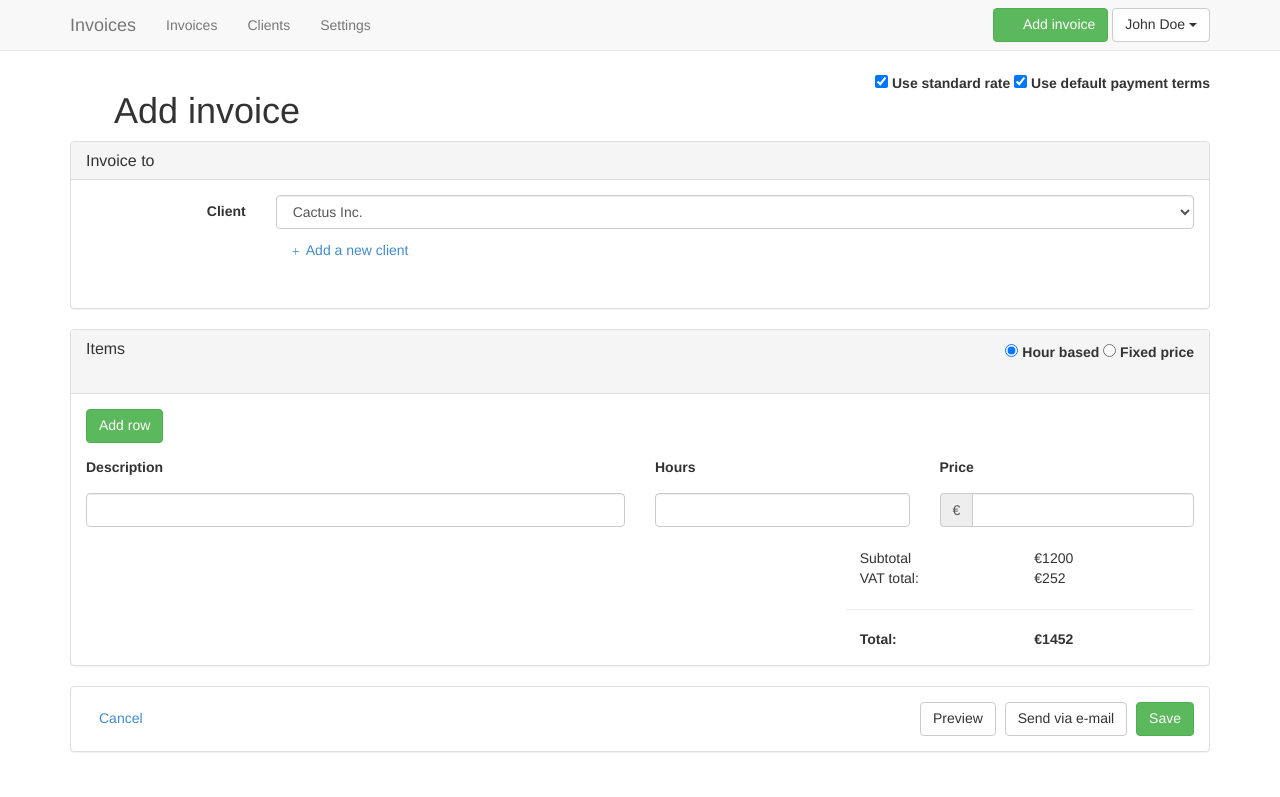
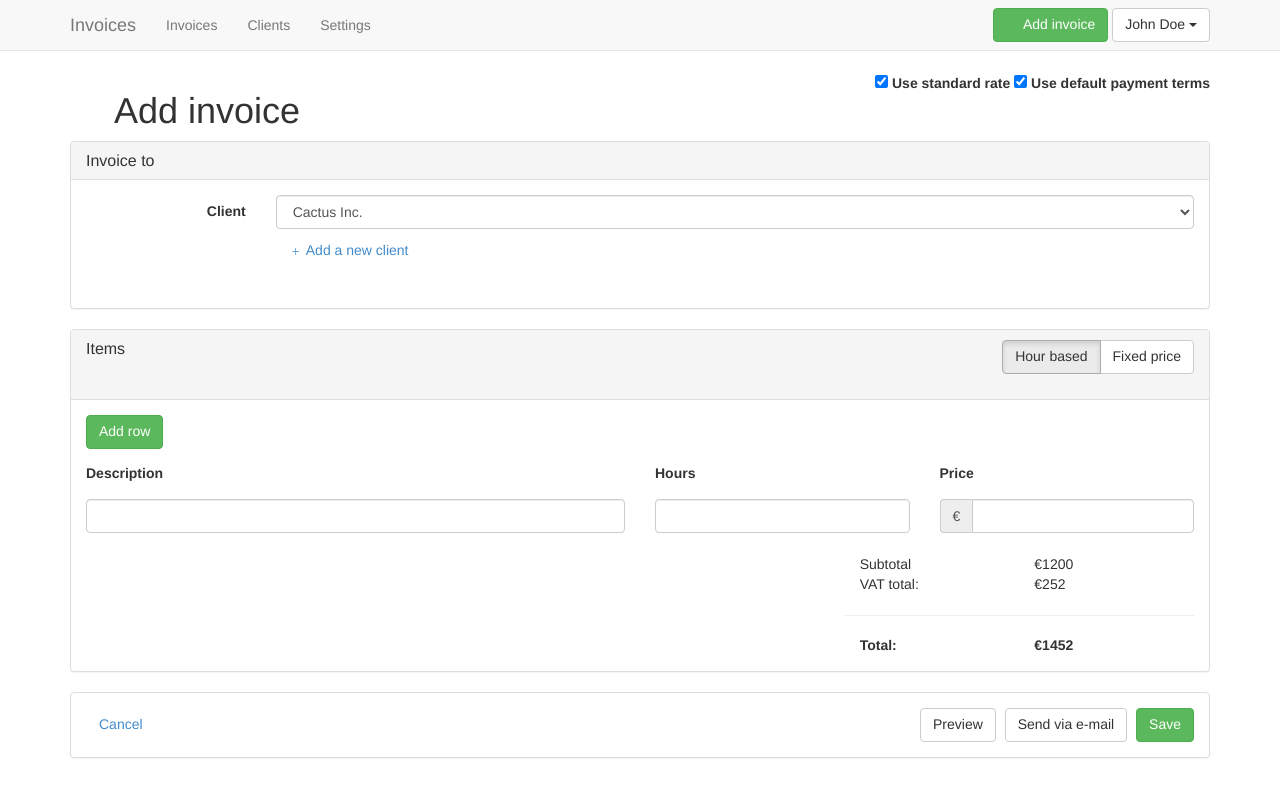
Before and after one commit to cybord/invoicing-html-prototype, a Jekyll site: the page built from add-invoice.html, in a window 1280 px wide. Shown: the top 797 px of the page. Built offline with Jekyll 4.4.1, drawn with Linux system fonts in a browser that asks for light colours; nearby versions of some CDN libraries; library files that are not in the unit come from our copies; Markdown is read by kramdown in place of the engine named in the settings; comment, search, counter and statistics services are not loaded.

Commit message:
use extended input for add invoie

```diff
--- a/_includes/scripts.html
+++ b/_includes/scripts.html
@@ -3,8 +3,8 @@
 
 
 <!-- jquery plugins -->
+<script src="bower_components/jquery.cookie/jquery.cookie.js"></script>
 <script src="bower_components/jquery.extendedinput.js/js/jquery.extendedinput.js"></script>
-<script src="bower_components/jquery.cookie/jquery.cookie.js"></script>
 <script src="js/plugins/jquery.multiadder.js"></script>
 <script src="js/plugins/jquery.jekyll.globalnav/jquery.globalnav.js"></script>
 
--- a/add-invoice.html
+++ b/add-invoice.html
@@ -58,25 +58,27 @@
 
 
 
-<div class="panel panel-default">
+<div class="panel panel-default" data-toggle-group="true">
   <div class="panel-heading clearfix">
 
     <div class="form-group pull-right">
-      <label>
-        <input type="radio" name="priceOption" checked>
-        Hour based
-      </label>
-      <label>
-        <input type="radio" name="priceOption">
-        Fixed price
-      </label>
+      <div class="btn-group">
+      <a href="#" class="btn btn-default active" data-toggle-group-trigger="rate-hourly">Hour based</a>
+      <a href="#" class="btn btn-default" data-toggle-group-trigger="rate-fixed">Fixed price</a>
+      </div>
     </div>
 
     <h3 class="panel-title">Items</h3>
 
   </div>
   <div class="panel-body">
-    <form class="form-horizontal" role="form">
+    <!-- FIXED -->
+    <form class="form-horizontal hide" role="form" data-toggle-group-element="rate-fixed">
+      <h1>foobar</h1>
+    </form>
+
+    <!-- HOURLY -->
+    <form class="form-horizontal" role="form" data-toggle-group-element="rate-hourly">
 
       <div class="multi-adder">
         <!-- this only exists to work with the multi adder markup pattern -->
--- a/js/app.js
+++ b/js/app.js
@@ -1,5 +1,9 @@
 (function (window, document, $, undefined) {
   var $body = $('body');
 
-  $body.multiAdder();
+  $body.multiAdder()
+  $body.extendedInput({
+    hideClass: 'hide'
+  });
+
 })(window, document, jQuery);
```
Also changed, not shown: other parts of add-invoice.html (+1 -1 lines).
